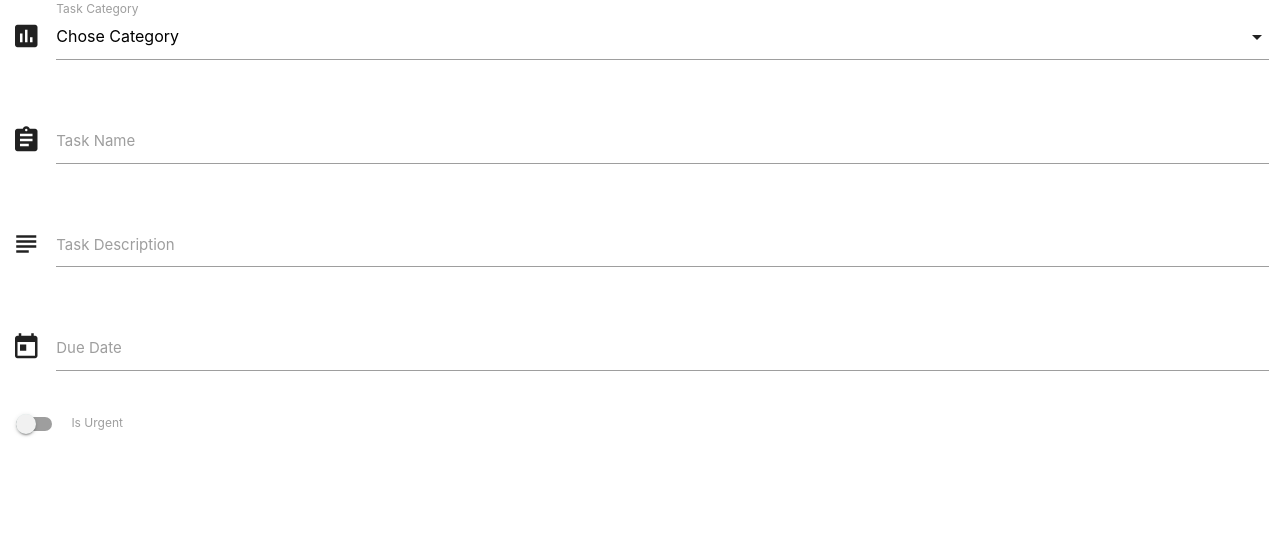
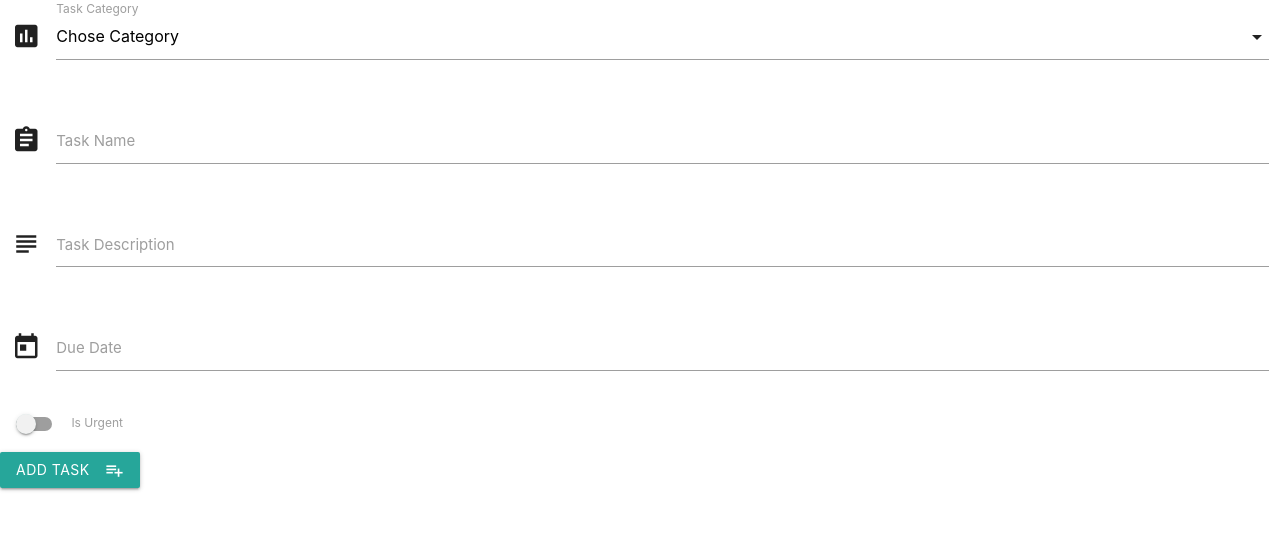
Before and after one commit to Kraljiccar/Mini-project-Data-Centric-Development, a Flask app: page /add_task in a window 1280 px wide. Shown: the part 96-653 px from the top of the page. Run offline with Flask 2, Linux system fonts and the light colour scheme; data that the repository does not hold is empty; some libraries are stand-ins or nearby versions.

Commit message:
adding a task writing to the database

```diff
--- a/app.py
+++ b/app.py
@@ -20,6 +20,11 @@ def add_task():
     categories = mongo.db.categories.find()
     return render_template('addtask.html', categories=categories)
 
+@app.route('/insert_task', methods=['POST'])
+def insert_task():
+    tasks = mongo.db.tasks
+    tasks.insert_one(request.form.to_dict())
+    return redirect(url_for('get_tasks'))
 
 if __name__ == '__main__':
     app.run(host=os.environ.get('IP'),
--- a/templates/addtask.html
+++ b/templates/addtask.html
@@ -1,16 +1,15 @@
-{% extends 'base.html' %}
-{% block content %}
+{% extends 'base.html' %} {% block content %}
 
 <h3>Add Task</h3>
 <div class="row">
-    <form  action="" method="POST" class="col s12">
+  <form action="{{url_for('insert_task')}}" method="POST" class="col s12">
     <div class="row">
       <div class="input-field col s12">
         <i class="material-icons prefix">poll</i>
         <select id="category" name="category_name">
           <option value="" disabled selected>Chose Category</option>
           {% for cat in categories %}
-      <option value={{cat.category_name}}>{{cat.category_name}}</option>
+          <option value="{{cat.category_name}}">{{cat.category_name}}</option>
           {% endfor %}
         </select>
         <label>Task Category</label>
@@ -19,34 +18,43 @@
     <div class="row">
       <div class="input-field col s12">
         <i class="material-icons prefix">assignment</i>
-                <input id="task_name" name="task_name" type="text">
+        <input id="task_name" name="task_name" type="text" />
         <label for="icon_prefix">Task Name</label>
       </div>
     </div>
     <div class="row">
       <div class="input-field col s12">
         <i class="material-icons prefix">subject</i>
-                <textarea name="task_description" id="task_description" class="materialize-textarea"></textarea>
+        <textarea
+          name="task_description"
+          id="task_description"
+          class="materialize-textarea"
+        ></textarea>
         <label for="icon_telephone">Task Description</label>
       </div>
     </div>
     <div class="row">
       <div class="input-field col s12">
         <i class="material-icons prefix">today</i>
-                <input id="due_date" name="due_date" type="text" class="datepicker">
+        <input id="due_date" name="due_date" type="text" class="datepicker" />
         <label for="icon_prefix">Due Date</label>
       </div>
     </div>
     <div class="row">
       <div class="switch">
         <label>
-
-         <input id="is_urgent" name="is_urgent" type="checkbox">
+          <input id="is_urgent" name="is_urgent" type="checkbox" />
           <span class="lever"></span>
           Is Urgent
         </label>
       </div>
     </div>
+    <div class="row">
+      <button class="btn waves-effect waves-light" type="submit" name="action">
+        Add Task
+        <i class="material-icons right">playlist_add</i>
+      </button>
+    </div>
   </form>
 </div>
 
```
Lines whose indentation alone changed are shown as unchanged.
